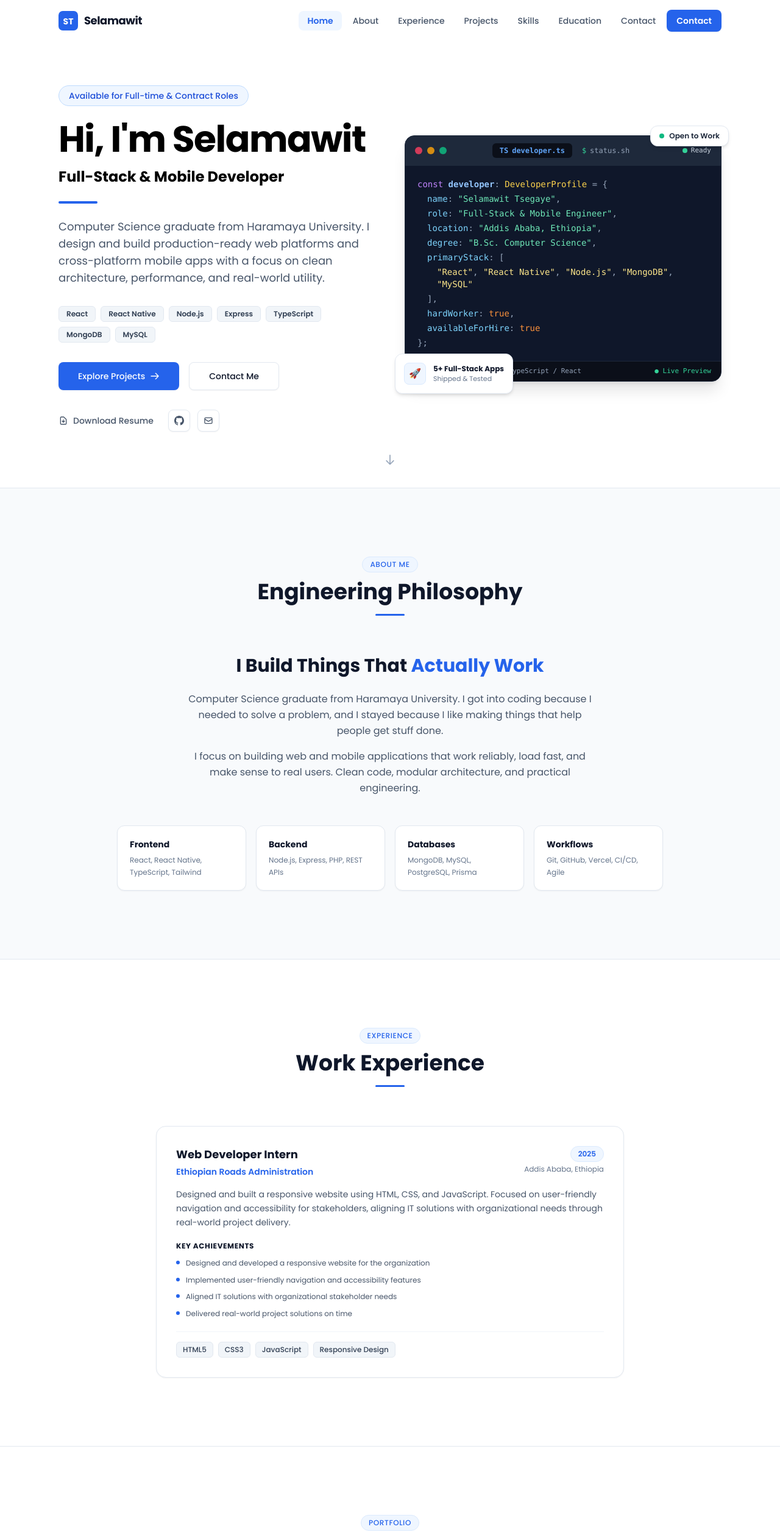
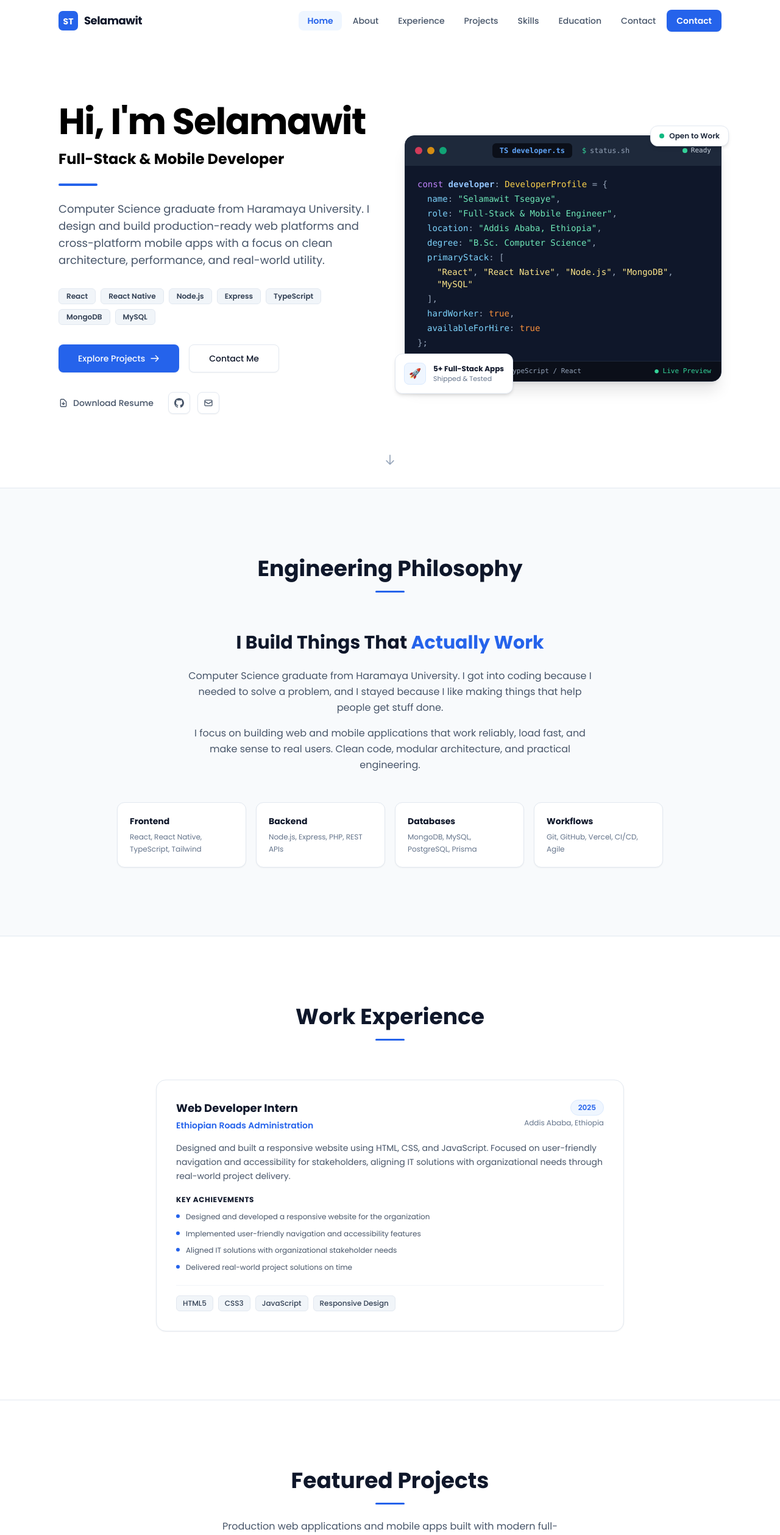
Before and after one commit to tsegayes332-cell/portfolio, a React (Create React App) app: page / in a window 1280 px wide. Shown: the top 2518 px of the page at 61% size. Built offline with nearby package versions, Linux system fonts and the light colour scheme; the HTML template or start-up script is replaced by a standard one.

Commit message:
Remove all small pill badges from Hero, section titles, and project cards, including Featured badges

```diff
--- a/src/components/About.js
+++ b/src/components/About.js
@@ -9,7 +9,6 @@ const About = () => {
       <div className="container-custom">
         <div ref={ref} className={`transition-all duration-700 ${isVisible ? 'opacity-100 translate-y-0' : 'opacity-0 translate-y-8'}`}>
           <div className="text-center mb-16">
-            <p className="text-primary font-medium text-xs tracking-wider uppercase mb-3 inline-block bg-blue-50 px-3 py-1 rounded-full border border-blue-100">About Me</p>
             <h2 className="section-title">Engineering Philosophy</h2>
             <div className="decoration-line mx-auto mt-4"></div>
           </div>
--- a/src/components/Contact.js
+++ b/src/components/Contact.js
@@ -57,7 +57,6 @@ const Contact = () => {
     <section id="contact" className="section-padding bg-white border-t border-slate-200">
       <div className="container-custom">
         <div className="text-center mb-16">
-          <p className="text-primary font-medium text-xs tracking-wider uppercase mb-3 inline-block bg-blue-50 px-3 py-1 rounded-full border border-blue-100">Get In Touch</p>
           <h2 className="section-title">Contact Me</h2>
           <div className="decoration-line mx-auto mt-4"></div>
           <p className="text-slate-600 max-w-xl mx-auto mt-6 text-sm sm:text-base">
--- a/src/components/Education.js
+++ b/src/components/Education.js
@@ -9,7 +9,6 @@ const Education = () => {
       <div className="container-custom">
         <div ref={ref} className={`transition-all duration-700 ${isVisible ? 'opacity-100 translate-y-0' : 'opacity-0 translate-y-8'}`}>
           <div className="text-center mb-16">
-            <p className="text-primary font-medium text-xs tracking-wider uppercase mb-3 inline-block bg-blue-50 px-3 py-1 rounded-full border border-blue-100">Education</p>
             <h2 className="section-title">Academic Background</h2>
             <div className="decoration-line mx-auto mt-4"></div>
           </div>
--- a/src/components/Experience.js
+++ b/src/components/Experience.js
@@ -27,7 +27,6 @@ const Experience = () => {
       <div className="container-custom">
         <div ref={ref} className={`transition-all duration-700 ${isVisible ? 'opacity-100 translate-y-0' : 'opacity-0 translate-y-8'}`}>
           <div className="text-center mb-16">
-            <p className="text-primary font-medium text-xs tracking-wider uppercase mb-3 inline-block bg-blue-50 px-3 py-1 rounded-full border border-blue-100">Experience</p>
             <h2 className="section-title">Work Experience</h2>
             <div className="decoration-line mx-auto mt-4"></div>
           </div>
--- a/src/components/Hero.js
+++ b/src/components/Hero.js
@@ -13,13 +13,6 @@ const Hero = () => {
 
           {/* Left Column: Intro */}
           <div className="lg:col-span-6 text-center lg:text-left">
-            {/* Pill */}
-            <div
-              className="inline-flex items-center px-4 py-1.5 rounded-full mb-6 text-xs sm:text-sm font-medium bg-blue-50 text-blue-700 border border-blue-200"
-            >
-              Available for Full-time &amp; Contract Roles
-            </div>
-
             <h1 className="text-4xl sm:text-5xl xl:text-6xl font-extrabold text-black mb-4 leading-tight tracking-tight">
               Hi, I'm Selamawit
             </h1>
--- a/src/components/Projects.js
+++ b/src/components/Projects.js
@@ -118,9 +118,6 @@ const Projects = () => {
 
         {/* Section Header */}
         <div className="text-center mb-12">
-          <p className="text-primary font-medium text-xs tracking-wider uppercase mb-3 inline-block bg-blue-50 px-3 py-1 rounded-full border border-blue-100">
-            Portfolio
-          </p>
           <h2 className="section-title">Featured Projects</h2>
           <div className="decoration-line mx-auto mt-4"></div>
           <p className="text-slate-600 max-w-xl mx-auto mt-6 text-sm sm:text-base">
@@ -148,7 +145,6 @@ const Projects = () => {
         {/* Projects Grid */}
         <div className="grid grid-cols-1 md:grid-cols-2 lg:grid-cols-3 gap-7">
           {filteredProjects.map((project) => {
-            const cat = categoryColors[project.category] || categoryColors.fullstack;
             return (
               <div
                 key={project.id}
@@ -176,27 +172,10 @@ const Projects = () => {
                       <path strokeLinecap="round" strokeLinejoin="round" strokeWidth={1.5} d="M4 16l4.586-4.586a2 2 0 012.828 0L16 16m-2-2l1.586-1.586a2 2 0 012.828 0L20 14m-6-6h.01M6 20h12a2 2 0 002-2V6a2 2 0 00-2-2H6a2 2 0 00-2 2v12a2 2 0 002 2z" />
                     </svg>
                   </div>
-
-                  {/* Featured Badge */}
-                  {project.featured && (
-                    <span className="absolute top-3 left-3 px-2.5 py-0.5 bg-primary text-white text-[11px] font-bold rounded-full shadow-sm">
-                      Featured
-                    </span>
-                  )}
                 </a>
 
                 {/* Card Body */}
                 <div className="flex flex-col flex-1 p-5">
-                  {/* Category & Role */}
-                  <div className="flex items-center gap-2 mb-3">
-                    <span
-                      className="px-2.5 py-0.5 text-[11px] font-bold rounded-full"
-                      style={{ background: cat.bg, color: cat.color, border: `1px solid ${cat.border}` }}
-                    >
-                      {project.role}
-                    </span>
-                  </div>
-
                   {/* Title */}
                   <h3 className="text-lg font-bold text-slate-900 mb-2 leading-snug group-hover:text-primary transition-colors">
                     {project.title}
--- a/src/components/Skills.js
+++ b/src/components/Skills.js
@@ -24,7 +24,6 @@ const Skills = () => {
     <section id="skills" className="section-padding bg-slate-50 border-t border-slate-200">
       <div className="container-custom">
         <div className="text-center mb-16">
-          <p className="text-primary font-medium text-xs tracking-wider uppercase mb-3 inline-block bg-blue-50 px-3 py-1 rounded-full border border-blue-100">Capabilities</p>
           <h2 className="section-title">Technical Skills</h2>
           <div className="decoration-line mx-auto mt-4"></div>
           <p className="text-slate-600 max-w-xl mx-auto mt-6 text-sm sm:text-base">
```
